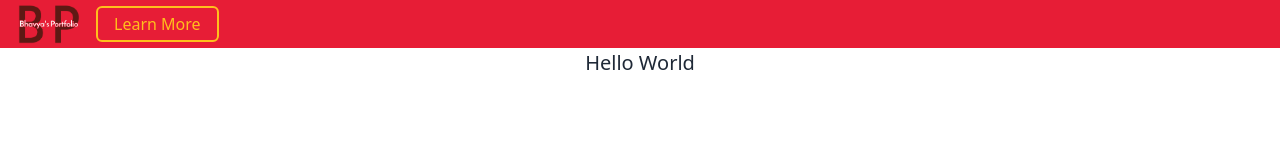
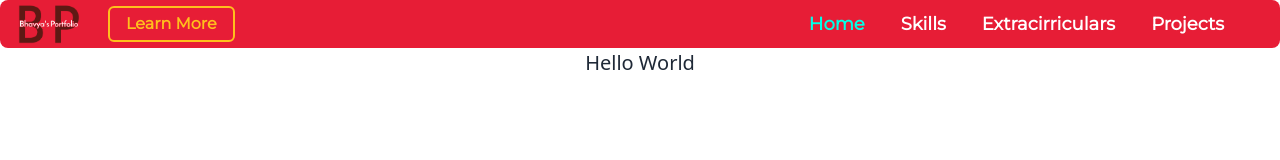
Before and after one commit to BhavyaP45/portfolio, a website: page src/index.html in a window 1280 px wide. Drawn offline with Linux system fonts and the light colour scheme.

Commit message:
Completed the Basis of the Navigation Bar

```diff
--- a/src/index.html
+++ b/src/index.html
@@ -1,5 +1,5 @@
 <!DOCTYPE html>
-<html lang = "eng" data-theme= = "luxury">
+<html lang = "eng" data-="scroll-smooth">
 <head>
   <!-- Page Title-->
   <title>Bhavya's Personal Portfolio</title>
@@ -9,16 +9,32 @@
 
   <!-- Link personal stylesheet -->
   <link href="../dist/output.css" rel="stylesheet">
+
+  <!--Link Montserrat Font-->
+  <link rel="preconnect" href="https://fonts.googleapis.com">
+  <link rel="preconnect" href="https://fonts.gstatic.com" crossorigin>
+  <link href="https://fonts.googleapis.com/css2?family=Montserrat&display=swap" rel="stylesheet">
 </head>
 <body>
-  <nav class = "bg-base-red max-w-full flex items-center justify-start">
-    <img src= "images/Logo/png/logo-color.png" class = "ms-4 w-16"/>
-    <button class = "rounded-md border-yellow border-solid border-2 text-yellow ms-4 px-4 py-1 align-middle text-center">Learn More</button>
+  <nav class = "bg-base-red max-w-full flex flex-wrap justify-between rounded-lg">
+      <div class = "flex items-center">
+        <img src= "images/Logo/png/logo-color.png" class = "ms-4 w-16"/>
+        <button class = "rounded-md border-yellow border-solid border-2 font-Montserrat font-semibold text-yellow ms-7 px-4 py-1 align-middle text-center hover:bg-teal-accent hover:border-teal-accent hover:text-base-red">Learn More</button>
+      </div>
 
+      <div class = "hidden md:flex justify-end items-center space-x-9 me-14 font-Montserrat font-bold">
+        <a href = "#" class = "nav-element text-teal-accent align-middle">Home</a>
+        <a href = "#" class = "nav-element align-middle">Skills</a>
+        <a href = "#" class = "nav-element align-middle">Extracirriculars</a>
+        <a href = "#" class = "nav-element align-middle">Projects</a>
+      </div>
 
+      <button class = "md:hidden block">
+        <img src = "images/nav-icon-a.svg">
+      </button>
   </nav>
   <div class ="h-screen">
-    <h1 class="text-center text-xl">Hello World</h1>
+    <h1 class="text-center text-xl ">Hello World</h1>
   </div>
 </body>
 </html>
--- a/src/input.css
+++ b/src/input.css
@@ -1,3 +1,10 @@
 @tailwind base;
 @tailwind components;
 @tailwind utilities;
+@tailwind variants;
+
+@layer components {
+  .nav-element {
+    @apply active:text-teal-accent hover:text-yellow text-white text-lg font-Montserrat
+  }
+}
--- a/tailwind.config.js
+++ b/tailwind.config.js
@@ -29,7 +29,7 @@ module.exports = {
     },
 
     fontFamily: {
-      'Montserrat': ''
+      'Montserrat': ['Montserrat']
     },
 
     extend: {},
```
Also changed, not shown: dist/output.css, src/images/Image_created_with_a_mobile_phone.png (deleted), src/images/nav-icon-a.svg (added).
